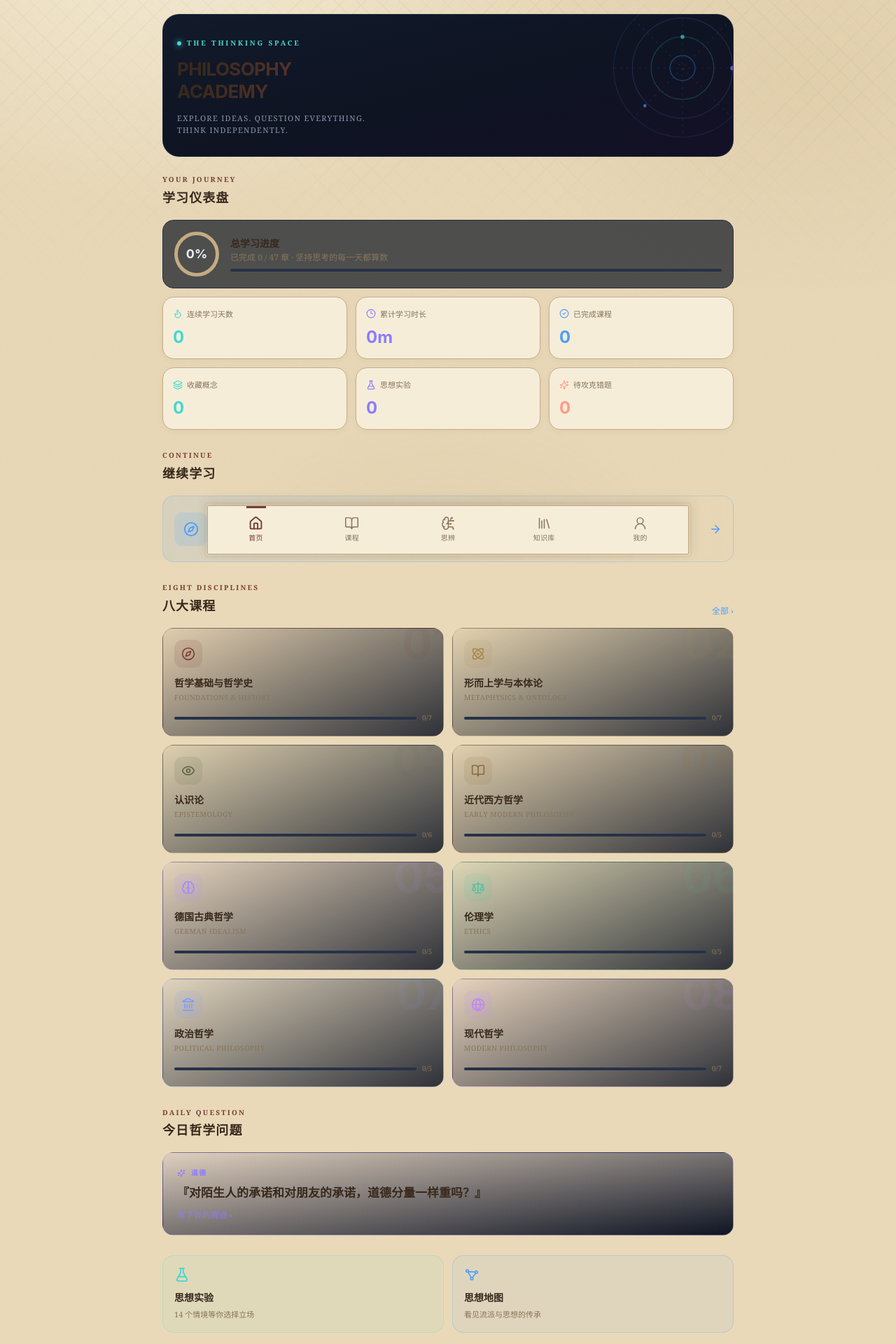
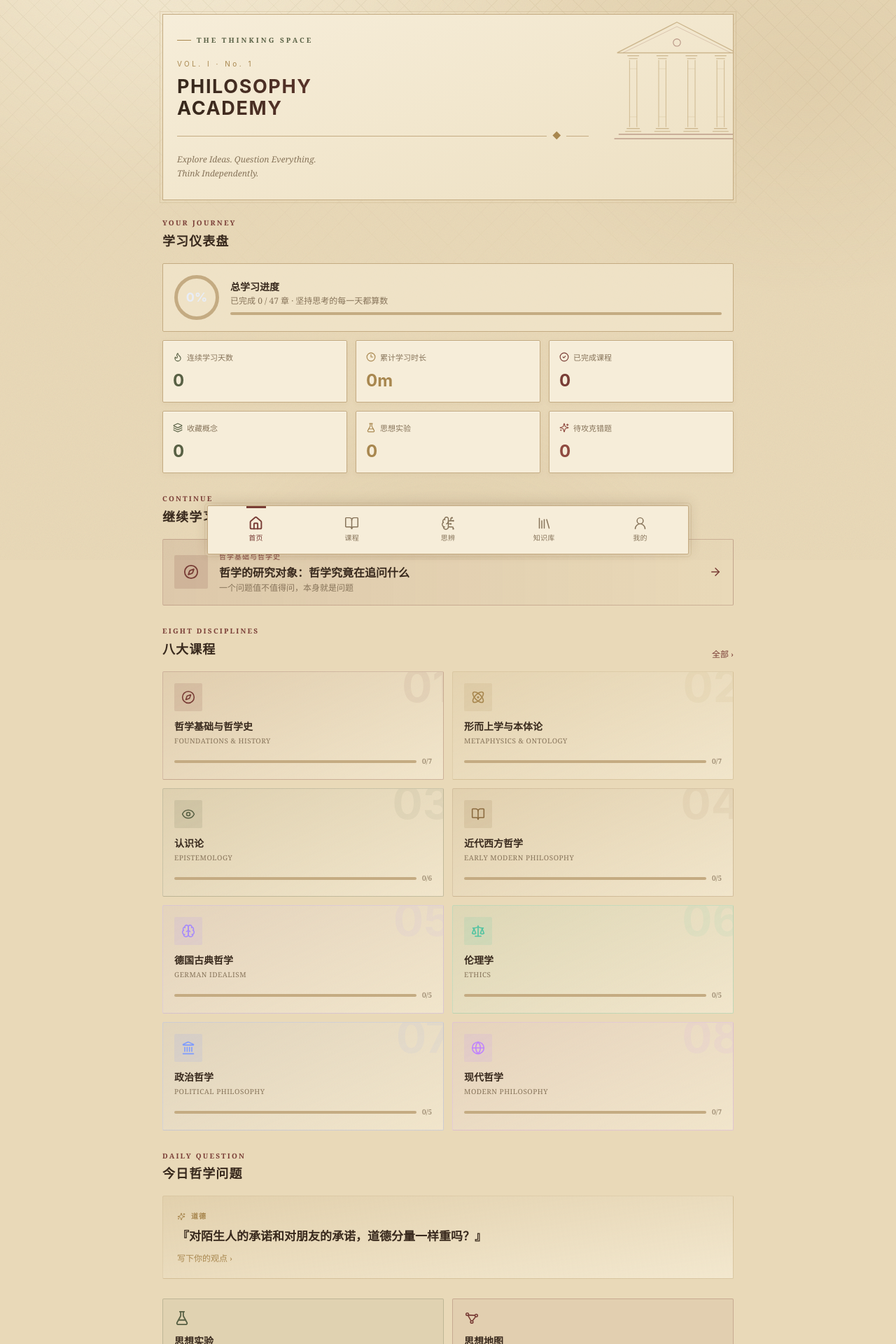
Before and after one commit to x13502239474-oss/philosophy-academy, a React (Vite) app: page /course/1 in a window 1280 px wide. Shown: the top 1920 px of the page at 70% size. Built offline with nearby package versions, Linux system fonts and the light colour scheme.

Commit message:
Sync src/pages/Home.tsx

```diff
--- a/src/pages/Home.tsx
+++ b/src/pages/Home.tsx
@@ -10,31 +10,41 @@ import { ProgressRing, SectionHeader } from '../components/ui'
 
 function Hero() {
   return (
-    <div className="relative mb-6 overflow-hidden rounded-3xl border border-[#263247]/80 bg-gradient-to-br from-[#121A2B] via-[#0E1422] to-[#141026] px-5 pb-7 pt-8">
-      {/* 抽象几何空间 */}
-      <div className="pointer-events-none absolute -right-10 -top-8 h-56 w-56 animate-float opacity-70">
+    <div className="folio-frame relative mb-6 overflow-hidden bg-gradient-to-br from-[#F6EDD9] via-[#F2E7CE] to-[#EDE0C3] px-5 pb-7 pt-7">
+      {/* 古典柱廊纹样：典籍封面的压印装饰 */}
+      <div className="pointer-events-none absolute -right-6 -top-2 h-52 w-52 opacity-[.5]">
         <svg viewBox="0 0 200 200" fill="none">
-          <circle cx="100" cy="100" r="88" stroke="#4B9EFF" strokeOpacity=".22" />
-          <circle cx="100" cy="100" r="64" stroke="#8C7CFF" strokeOpacity=".3" />
-          <circle cx="100" cy="100" r="40" stroke="#43D9D0" strokeOpacity=".35" />
-          <circle cx="100" cy="100" r="16" stroke="#4B9EFF" strokeOpacity=".6" />
-          <path d="M100 12v176M12 100h176" stroke="#263247" strokeDasharray="3 5" />
-          <path d="M38 38l124 124M162 38L38 162" stroke="#263247" strokeDasharray="3 5" />
-          <circle cx="100" cy="12" r="3" fill="#4B9EFF" />
-          <circle cx="164" cy="100" r="3" fill="#8C7CFF" />
-          <circle cx="100" cy="60" r="2.5" fill="#43D9D0" />
-          <circle cx="52" cy="148" r="2" fill="#4B9EFF" />
+          {/* 三角楣 */}
+          <path d="M18 60 L100 18 L182 60 Z" stroke="#A8874F" strokeWidth="1.4" />
+          <path d="M26 60 L100 24 L174 60" stroke="#793D36" strokeWidth=".7" strokeOpacity=".55" />
+          <circle cx="100" cy="46" r="5" stroke="#793D36" strokeWidth="1" />
+          {/* 柱身与柱头 */}
+          {[40, 80, 120, 160].map((x) => (
+            <g key={x} stroke="#A8874F" strokeWidth="1.1">
+              <path d={`M${x-8} 64 h16 M${x-6} 68 h12`} />
+              <path d={`M${x-5} 70 v92 M${x+5} 70 v92`} strokeOpacity=".8" />
+              <path d={`M${x-5} 82 h10 M${x-5} 148 h10`} strokeWidth=".6" strokeOpacity=".5" />
+              <path d={`M${x-9} 164 h18 M${x-11} 168 h22`} />
+            </g>
+          ))}
+          {/* 基座 */}
+          <path d="M20 172 H180 M14 178 H186" stroke="#793D36" strokeWidth="1.2" />
         </svg>
       </div>
-      <div className="relative z-10 max-w-[75%]">
-        <div className="mb-3 flex items-center gap-2 text-[10px] font-semibold uppercase tracking-[.28em] text-[#43D9D0]">
-          <span className="h-1.5 w-1.5 rounded-full bg-[#43D9D0] shadow-[0_0_8px_#43D9D0]" />
+      <div className="relative z-10 max-w-[76%]">
+        {/* 卷次题头 */}
+        <div className="mb-4 flex items-center gap-2 text-[10px] font-semibold uppercase tracking-[.3em] text-[#586044]">
+          <span className="h-px w-5 bg-[#A8874F]" />
           The Thinking Space
         </div>
-        <h1 className="text-gradient font-display text-[26px] font-bold leading-tight tracking-tight">
+        <div className="mb-2 font-display text-[10px] tracking-[.35em] text-[#A8874F]">VOL. I · No. 1</div>
+        <h1 className="text-gradient font-display text-[27px] font-bold leading-[1.15] tracking-[.06em]">
           PHILOSOPHY<br />ACADEMY
         </h1>
-        <p className="mt-3 text-[11px] font-medium uppercase leading-relaxed tracking-[.12em] text-[#8996AA]">
+        <div className="my-4 flex items-center gap-2 text-[#A8874F]">
+          <span className="h-px flex-1 bg-[#C4AB82]" /><span className="text-xs">◆</span><span className="h-px w-8 bg-[#C4AB82]" />
+        </div>
+        <p className="font-reading text-[12px] italic leading-relaxed text-[#87745A]">
           Explore Ideas. Question Everything.<br />Think Independently.
         </p>
       </div>
@@ -44,7 +54,7 @@ function Hero() {
 
 function StatCard({ icon: Icon, value, label, color }: { icon: typeof Layers3; value: string | number; label: string; color: string }) {
   return (
-    <div className="glass rounded-2xl p-3.5">
+    <div className="glass rounded-sm p-3.5">
       <div className="mb-2 flex items-center gap-1.5 text-[11px] muted">
         <Icon size={14} style={{ color }} /> {label}
       </div>
@@ -72,7 +82,7 @@ export default function Home() {
       {/* 学习仪表盘 */}
       <section className="mb-7">
         <SectionHeader eyebrow="Your Journey" title="学习仪表盘" />
-        <div className="mb-3 flex items-center gap-4 rounded-2xl border border-[#263247] bg-[#0E1422]/70 p-4">
+        <div className="mb-3 flex items-center gap-4 rounded-sm border border-[#C4AB82] bg-[#F2E7CE]/70 p-4">
           <div className="relative grid h-[64px] w-[64px] shrink-0 place-items-center">
             <ProgressRing value={percent} size={64} stroke={5} />
             <span className="absolute font-display text-lg font-bold text-ink">{percent}%</span>
@@ -80,18 +90,18 @@ export default function Home() {
           <div className="min-w-0 flex-1">
             <div className="text-sm font-semibold">总学习进度</div>
             <div className="mt-0.5 text-xs muted">已完成 {completed} / {lessons.length} 章 · 坚持思考的每一天都算数</div>
-            <div className="mt-2 h-1 overflow-hidden rounded-full bg-[#263247]">
-              <div className="h-full rounded-full bg-gradient-to-r from-[#4B9EFF] to-[#8C7CFF]" style={{ width: `${percent}%`, transition: 'width .6s ease' }} />
+            <div className="mt-2 h-1 overflow-hidden rounded-full bg-[#C4AB82]">
+              <div className="h-full rounded-full bg-gradient-to-r from-[#793D36] to-[#A8874F]" style={{ width: `${percent}%`, transition: 'width .6s ease' }} />
             </div>
           </div>
         </div>
         <div className="grid grid-cols-2 gap-3 sm:grid-cols-3">
-          <StatCard icon={Flame} value={p.streak.days} label="连续学习天数" color="#43D9D0" />
-          <StatCard icon={Clock3} value={`${Math.round(p.totalMinutes)}m`} label="累计学习时长" color="#8C7CFF" />
-          <StatCard icon={CheckCircle2} value={completed} label="已完成课程" color="#4B9EFF" />
-          <StatCard icon={Layers3} value={masteredConcepts} label="收藏概念" color="#43D9D0" />
-          <StatCard icon={FlaskConical} value={expDone} label="思想实验" color="#8C7CFF" />
-          <StatCard icon={Sparkles} value={p.wrongQuestions.length} label="待攻克错题" color="#FF9A8C" />
+          <StatCard icon={Flame} value={p.streak.days} label="连续学习天数" color="#586044" />
+          <StatCard icon={Clock3} value={`${Math.round(p.totalMinutes)}m`} label="累计学习时长" color="#A8874F" />
+          <StatCard icon={CheckCircle2} value={completed} label="已完成课程" color="#793D36" />
+          <StatCard icon={Layers3} value={masteredConcepts} label="收藏概念" color="#586044" />
+          <StatCard icon={FlaskConical} value={expDone} label="思想实验" color="#A8874F" />
+          <StatCard icon={Sparkles} value={p.wrongQuestions.length} label="待攻克错题" color="#8F4A40" />
         </div>
       </section>
 
@@ -101,24 +111,24 @@ export default function Home() {
           <SectionHeader eyebrow="Continue" title="继续学习" />
           <Link
             to={`/lesson/${nextLesson.id}`}
-            className="group flex items-center gap-4 rounded-2xl border border-[#4B9EFF]/25 bg-gradient-to-r from-[#4B9EFF]/10 to-transparent p-4 transition active:scale-[.99]"
+            className="group flex items-center gap-4 rounded-sm border border-[#793D36]/25 bg-gradient-to-r from-[#793D36]/10 to-transparent p-4 transition active:scale-[.99]"
           >
-            <div className="grid h-12 w-12 shrink-0 place-items-center rounded-xl bg-[#4B9EFF]/15 text-[#4B9EFF]">
+            <div className="grid h-12 w-12 shrink-0 place-items-center rounded-sm bg-[#793D36]/15 text-[#793D36]">
               <Compass size={22} />
             </div>
             <div className="min-w-0 flex-1">
-              <div className="text-[10px] uppercase tracking-widest text-[#4B9EFF]">{nextModule?.title ?? '课程'}</div>
+              <div className="text-[10px] uppercase tracking-widest text-[#793D36]">{nextModule?.title ?? '课程'}</div>
               <div className="truncate font-semibold">{nextLesson.title}</div>
               <div className="truncate text-xs muted">{nextLesson.subtitle ?? nextLesson.coreQuestions[0]}</div>
             </div>
-            <ArrowRight size={18} className="shrink-0 text-[#4B9EFF]" />
+            <ArrowRight size={18} className="shrink-0 text-[#793D36]" />
           </Link>
         </section>
       )}
 
       {/* 八大课程入口 */}
       <section className="mb-7">
-        <SectionHeader eyebrow="Eight Disciplines" title="八大课程" action={<Link to="/courses" className="text-xs text-[#4B9EFF]">全部 ›</Link>} />
+        <SectionHeader eyebrow="Eight Disciplines" title="八大课程" action={<Link to="/courses" className="text-xs text-[#793D36]">全部 ›</Link>} />
         <div className="stagger grid grid-cols-2 gap-3">
           {modules.map((m) => {
             const Icon = (Icons as unknown as Record<string, typeof Layers3>)[m.icon] ?? Layers3
@@ -127,20 +137,20 @@ export default function Home() {
               <Link
                 key={m.id}
                 to={`/course/${m.id}`}
-                className="relative overflow-hidden rounded-2xl border p-4 transition active:scale-[.97]"
-                style={{ borderColor: m.color + '40', background: `linear-gradient(155deg, ${m.color}12, rgba(14,20,34,.85))` }}
+                className="relative overflow-hidden rounded-sm border p-4 transition active:scale-[.97]"
+                style={{ borderColor: m.color + '40', background: `linear-gradient(155deg, ${m.color}12, rgba(242,231,206,.85))` }}
               >
                 <div className="absolute -right-3 -top-3 font-display text-[64px] font-bold leading-none opacity-[.07]" style={{ color: m.color }}>
                   0{m.order}
                 </div>
                 <div className="relative z-10">
-                  <div className="mb-3 grid h-10 w-10 place-items-center rounded-xl" style={{ background: m.color + '20', color: m.color }}>
+                  <div className="mb-3 grid h-10 w-10 place-items-center rounded-sm" style={{ background: m.color + '20', color: m.color }}>
                     <Icon size={20} strokeWidth={1.9} />
                   </div>
                   <div className="text-sm font-bold">{m.title}</div>
                   <div className="mt-0.5 truncate text-[10px] uppercase tracking-wider muted">{m.enTitle}</div>
                   <div className="mt-3 flex items-center gap-2">
-                    <div className="h-1 flex-1 overflow-hidden rounded-full bg-[#263247]">
+                    <div className="h-1 flex-1 overflow-hidden rounded-full bg-[#C4AB82]">
                       <div className="h-full rounded-full" style={{ width: `${m.lessonIds.length ? (done/m.lessonIds.length)*100 : 0}%`, background: m.color }} />
                     </div>
                     <span className="text-[10px] muted">{done}/{m.lessonIds.length}</span>
@@ -156,12 +166,12 @@ export default function Home() {
       {daily && (
         <section className="mb-7">
           <SectionHeader eyebrow="Daily Question" title="今日哲学问题" />
-          <Link to="/think?tab=daily" className="block rounded-2xl border border-[#8C7CFF]/25 bg-gradient-to-br from-[#8C7CFF]/10 to-[#0E1422] p-5 transition active:scale-[.99]">
-            <div className="mb-2 flex items-center gap-2 text-[10px] font-semibold uppercase tracking-widest text-[#8C7CFF]">
+          <Link to="/think?tab=daily" className="block rounded-sm border border-[#A8874F]/25 bg-gradient-to-br from-[#A8874F]/10 to-[#F2E7CE] p-5 transition active:scale-[.99]">
+            <div className="mb-2 flex items-center gap-2 text-[10px] font-semibold uppercase tracking-widest text-[#A8874F]">
               <Sparkles size={12} /> {daily.category}
             </div>
             <p className="font-display text-[17px] font-semibold leading-snug">『{daily.question}』</p>
-            <div className="mt-3 flex items-center gap-1 text-xs text-[#8C7CFF]">
+            <div className="mt-3 flex items-center gap-1 text-xs text-[#A8874F]">
               {p.dailyAnswers[new Date().toISOString().slice(0,10)] ? '已记录你的观点 · 点击查看 ›' : '写下你的观点 ›'}
             </div>
           </Link>
@@ -171,13 +181,13 @@ export default function Home() {
       {/* 思想实验入口 + 思想地图 */}
       <section className="mb-4">
         <div className="grid grid-cols-2 gap-3">
-          <Link to={`/experiment/${experiments[0]?.id ?? 'trolley-problem'}`} className="relative overflow-hidden rounded-2xl border border-[#43D9D0]/25 bg-[#43D9D0]/[.06] p-4 transition active:scale-[.97]">
-            <FlaskConical size={22} className="mb-3 text-[#43D9D0]" />
+          <Link to={`/experiment/${experiments[0]?.id ?? 'trolley-problem'}`} className="relative overflow-hidden rounded-sm border border-[#586044]/25 bg-[#586044]/[.06] p-4 transition active:scale-[.97]">
+            <FlaskConical size={22} className="mb-3 text-[#586044]" />
             <div className="text-sm font-bold">思想实验</div>
             <div className="mt-1 text-[11px] muted">{experiments.length} 个情境等你选择立场</div>
           </Link>
-          <Link to="/map" className="relative overflow-hidden rounded-2xl border border-[#4B9EFF]/25 bg-[#4B9EFF]/[.06] p-4 transition active:scale-[.97]">
-            <svg className="mb-3 h-[22px] w-[22px] text-[#4B9EFF]" viewBox="0 0 24 24" fill="none" stroke="currentColor" strokeWidth="1.7">
+          <Link to="/map" className="relative overflow-hidden rounded-sm border border-[#793D36]/25 bg-[#793D36]/[.06] p-4 transition active:scale-[.97]">
+            <svg className="mb-3 h-[22px] w-[22px] text-[#793D36]" viewBox="0 0 24 24" fill="none" stroke="currentColor" strokeWidth="1.7">
               <circle cx="5" cy="6" r="2"/><circle cx="19" cy="8" r="2"/><circle cx="12" cy="18" r="2"/>
               <path d="M6.7 7.2 17.3 7.8M6 7.8l5 8.6M18 9.8l-5 6.6"/>
             </svg>
```
